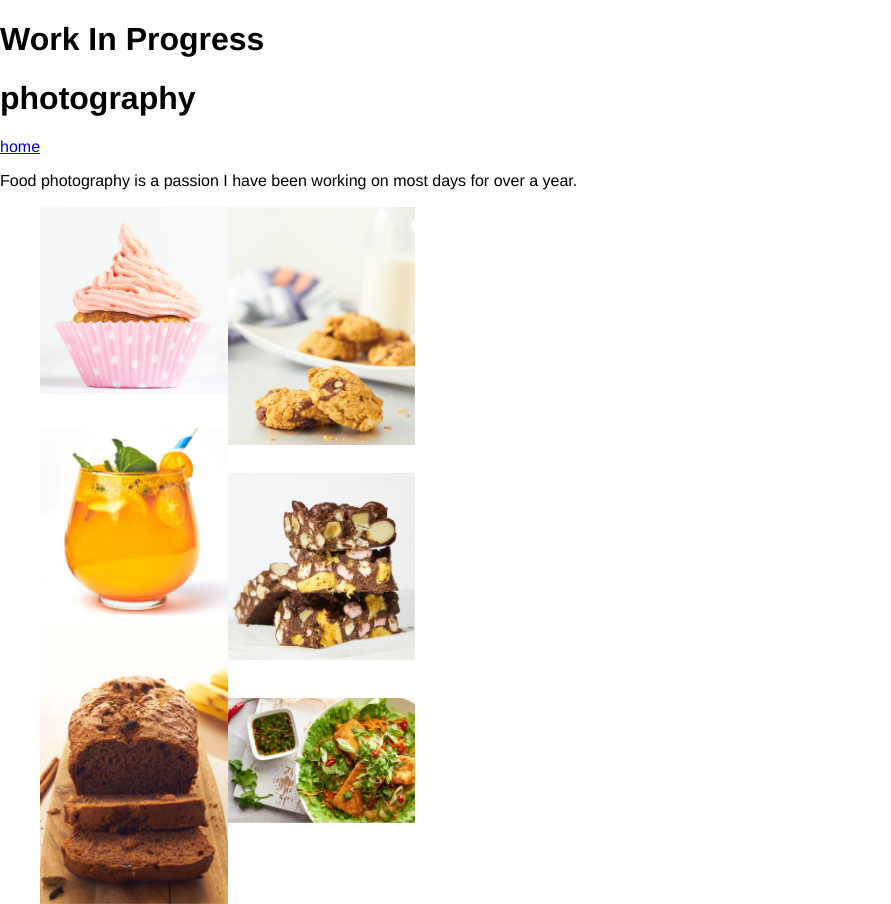
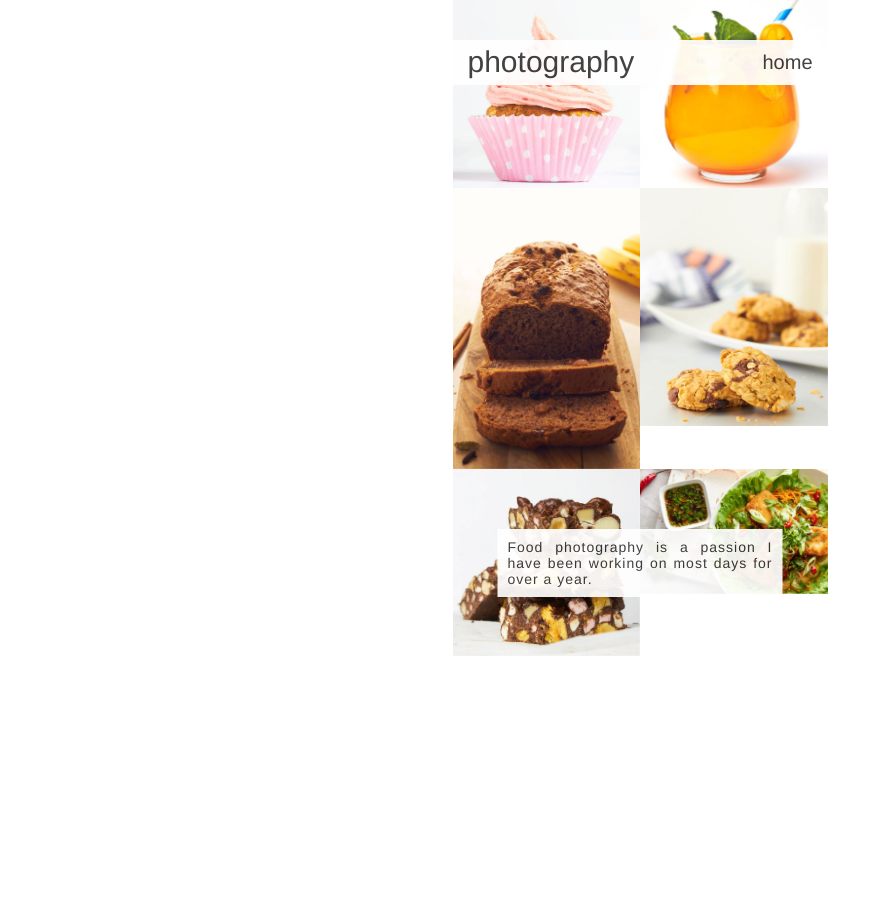
Before and after one commit to joshbailey0/portfolio_josh, a website: page docs/photography.html in a window 1280 px wide. Shown: the whole page, without its empty margins (0-891 px from the left). After the commit the page ends 800 px from the top, so only its background shows below. Drawn offline with Linux system fonts and the light colour scheme.

Commit message:
Photography page 99% complete
Everything done except for setting the images to cover the cells
proportionately.

```diff
--- a/docs/assets/styles/modules/_global.css
+++ b/docs/assets/styles/modules/_global.css
@@ -11,3 +11,12 @@ img {
   max-width: 100%;
   height: auto;
 }
+
+a {
+  text-decoration: none;
+  color: inherit;
+}
+
+a:visited {
+  color: inherit;
+}
--- a/docs/assets/styles/modules/_photography.css
+++ b/docs/assets/styles/modules/_photography.css
@@ -1,39 +1,66 @@
+figure {
+    margin: 0;
+    padding: 0;
+}
+
 .photography {
+    height: 667px;
+    width: 375px;
+    margin: 0 auto;
+}
+
+.photography_nav {
     position: absolute;
+    left: 50%;
+    top: 40px;
+    transform: translateX(-50%);
+    display: flex;
+    align-items: center;
+    width: 375px;
+    justify-content: space-between;
+    background-color: #FFF;
+    opacity: .92;
+    padding: 5px 15px;
+    color: #333;
+        h1 {
+            margin: 0;
+            padding: 0;
+            font-size: 30px;
+            font-weight: 100;
+                span {
+                    font-weight: 400;
+                }
+        }
+        p {
+            margin: 0;
+            padding: 0;
+            font-size: 20px;
+        }
+}
+
+.photography_text-content {
+    position: absolute;
+    top: 515px;
+    left: 50%;
+    width: 285px;
+    transform: translateX(-50%);
+    color: #333;
+    text-align: justify;
+}
+
+.photography_text-content {
+    p {
+        background-color: #FFF;
+        opacity: .92;
+        padding: 10px;
+        font-size: 14px;
+        letter-spacing: 1px;
+    }
 }
 
 .photography_images {
     display: grid;
-    grid-template-columns: 187.5px 187.5px;
-    grid-template-rows: 221px 45px 150px 75px 176px;
-
-    .cupcake {
-        grid-column: 1/2;
-        grid-row: 1/2;
-    }
-
-    .spritzer {
-        grid-column: 1/2;
-        grid-row: 2/4;
-    }
-
-    .banana_bread {
-        grid-column: 1/2;
-        grid-row: 4/6;
-    }
-
-    .cookies {
-        grid-column: 2/3;
-        grid-row: 1/3;
-    }
-
-    .rocky_road {
-        grid-column: 2/3;
-        grid-row: 3/5;
-    }
-
-    .bahn_mi {
-        grid-column: 2/3;
-        grid-row: 5/6;
-    }
+    height: 375px;
+    grid-template-columns: 1fr 1fr;
+    grid-template-rows: 1fr;
 }
--- a/docs/photography.html
+++ b/docs/photography.html
@@ -9,7 +9,6 @@
     <body class="photography">
         <header class="photography_header">
             <nav class="photography_nav">
-                <h1>Work In Progress</h1>
                 <h1><span>photo</span>graphy</h1>
                 <p><a href="index.html">home</a></p>
             </nav>
--- a/docs/temp/styles/app.css
+++ b/docs/temp/styles/app.css
@@ -465,6 +465,15 @@ img {
   height: auto;
 }
 
+a {
+  text-decoration: none;
+  color: inherit;
+}
+
+a:visited {
+  color: inherit;
+}
+
 .home {
     display: grid;
     grid-template-columns: 1fr;
@@ -662,42 +671,78 @@ img {
     }
 }
 
+figure {
+    margin: 0;
+    padding: 0;
+}
+
 .photography {
+    height: 667px;
+    width: 375px;
+    margin: 0 auto;
+}
+
+.photography_nav {
     position: absolute;
+    left: 50%;
+    top: 40px;
+    -webkit-transform: translateX(-50%);
+            transform: translateX(-50%);
+    display: -webkit-box;
+    display: -ms-flexbox;
+    display: flex;
+    -webkit-box-align: center;
+        -ms-flex-align: center;
+            align-items: center;
+    width: 375px;
+    -webkit-box-pack: justify;
+        -ms-flex-pack: justify;
+            justify-content: space-between;
+    background-color: #FFF;
+    opacity: .92;
+    padding: 5px 15px;
+    color: #333;
 }
+
+.photography_nav h1 {
+            margin: 0;
+            padding: 0;
+            font-size: 30px;
+            font-weight: 100;
+        }
+
+.photography_nav h1 span {
+                    font-weight: 400;
+                }
+
+.photography_nav p {
+            margin: 0;
+            padding: 0;
+            font-size: 20px;
+        }
+
+.photography_text-content {
+    position: absolute;
+    top: 515px;
+    left: 50%;
+    width: 285px;
+    -webkit-transform: translateX(-50%);
+            transform: translateX(-50%);
+    color: #333;
+    text-align: justify;
+}
+
+.photography_text-content p {
+        background-color: #FFF;
+        opacity: .92;
+        padding: 10px;
+        font-size: 14px;
+        letter-spacing: 1px;
+    }
 
 .photography_images {
     display: grid;
-    grid-template-columns: 187.5px 187.5px;
-    grid-template-rows: 221px 45px 150px 75px 176px;
+    height: 375px;
+    grid-template-columns: 1fr 1fr;
+    grid-template-rows: 1fr;
 }
-
-.photography_images .cupcake {
-        grid-column: 1/2;
-        grid-row: 1/2;
-    }
-
-.photography_images .spritzer {
-        grid-column: 1/2;
-        grid-row: 2/4;
-    }
-
-.photography_images .banana_bread {
-        grid-column: 1/2;
-        grid-row: 4/6;
-    }
-
-.photography_images .cookies {
-        grid-column: 2/3;
-        grid-row: 1/3;
-    }
-
-.photography_images .rocky_road {
-        grid-column: 2/3;
-        grid-row: 3/5;
-    }
-
-.photography_images .bahn_mi {
-        grid-column: 2/3;
-        grid-row: 5/6;
-    }
```
Also changed, not shown: docs/assets/images/iPhone 67 – photography.png (added).
